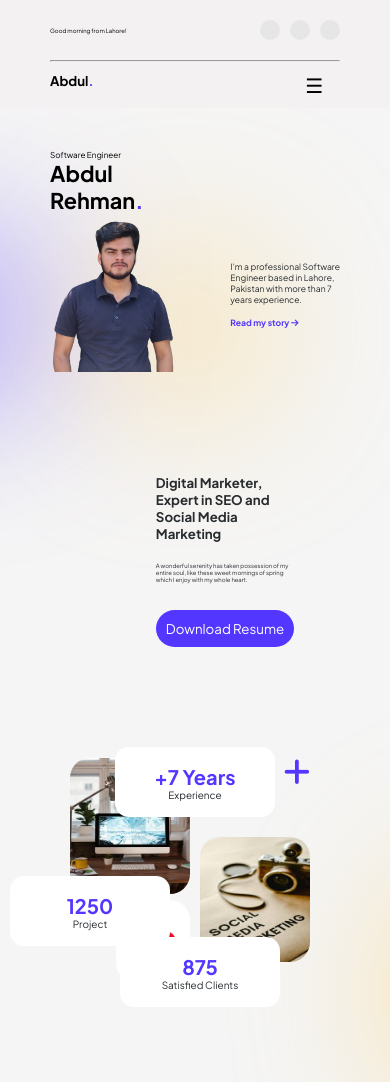
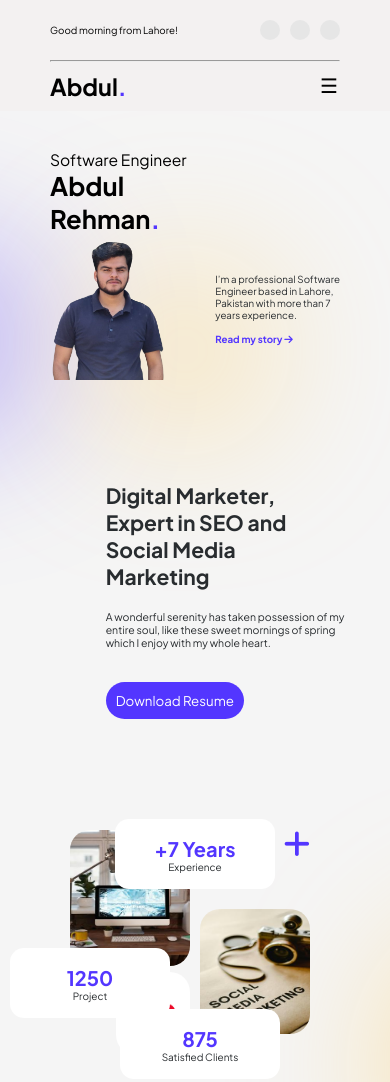
Before and after one commit to abdulrehmannjutt/resume, a plain HTML site: page index.html in a window 390 px wide. Shown: the top 1082 px of the page. Drawn offline with Linux system fonts and the light colour scheme.

Commit message:
bugs fixed

```diff
--- a/scss/_header.scss
+++ b/scss/_header.scss
@@ -186,6 +186,16 @@ header nav ul {
         font-size: 2rem;
     }
 
+    .container-good-morning {
+
+        font-size: min(1.7rem, 2.5vw);
+    }
+
+    .logo {
+        font-size: min(5rem, 6vw);
+        font-weight: bolder;
+    }
+
 }
 
 @media (max-width:320px) {
--- a/scss/_main.scss
+++ b/scss/_main.scss
@@ -116,14 +116,14 @@ main {
     .intro {
 
         color: $blacky;
-        font-size: min(1.7rem, 2.2vw);
+        font-size: min(1.7rem, 2.5vw);
         font-family: $plusjakarta;
         // font-size: $paragraphs;
 
     }
 
     .story {
-        font-size: min(1.7rem, 2.2vw);
+        font-size: min(1.7rem, 2.5vw);
         font-weight: bolder;
 
         color: $purple;
@@ -146,4 +146,15 @@ main {
         top: 4rem;
         left: 6rem;
     }
+
+    .designation {
+        font-size: min(3rem, 4vw);
+    }
+
+    .name {
+        font-size: min(8rem, 6.555556vw);
+        font-weight: bolder;
+    }
+
+
 }
--- a/scss/_section-1.scss
+++ b/scss/_section-1.scss
@@ -383,4 +383,16 @@
         width: 5rem;
         height: 5rem;
     }
+
+    .project{
+        font-size: min(5rem, 5.4vw);
+
+    }
+
+    .project-intro {
+        font-size: min(1.7rem, 2.7vw);
+        margin-top: 2rem;
+        color: #282C2F;
+        font-family: "Plus Jakarta Sans", sans-serif;
+    }
 }
--- a/scss/_skills_section.scss
+++ b/scss/_skills_section.scss
@@ -74,4 +74,8 @@ section .skills-content {
     .skills-expertise{
         font-size: min(5rem, 11vw);
     }
+
+    .skilly {
+        margin-top: 30rem;
+    }
 }
--- a/scss/_works_projects_section.scss
+++ b/scss/_works_projects_section.scss
@@ -140,4 +140,6 @@
         justify-content: center;
         font-size: min(1.7rem, 3.9vw);
     }
+
+
 }
```
Also changed, not shown: scss/style.css, 1 other file.
